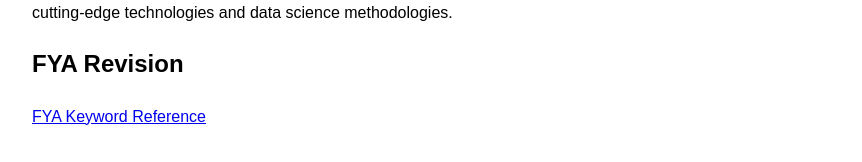
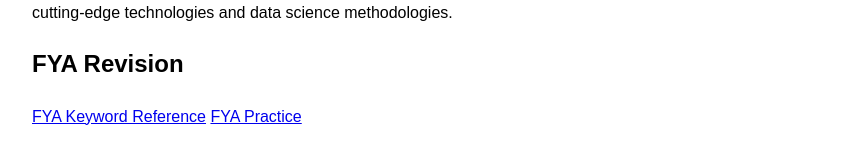
Before and after one commit to EStyli/Clinical-Informatics, a Jekyll site: the page built from index.md, in a window 1280 px wide. Shown: the part 2108-2270 px from the top of the page, without its empty margins (208-1070 px from the left). Built offline with Jekyll 4.4.1, drawn with Linux system fonts in a browser that asks for light colours.

Commit message:
Update index.md

```diff
--- a/index.md
+++ b/index.md
@@ -76,3 +76,4 @@ This role offers a unique opportunity to contribute to the advancement of health
 
 ## FYA Revision
 [FYA Keyword Reference](https://estyli.github.io/Clinical-Informatics/fya_keywords.html)
+[FYA Practice](https://estyli.github.io/Clinical-Informatics/FYA_Practice.html)
```
